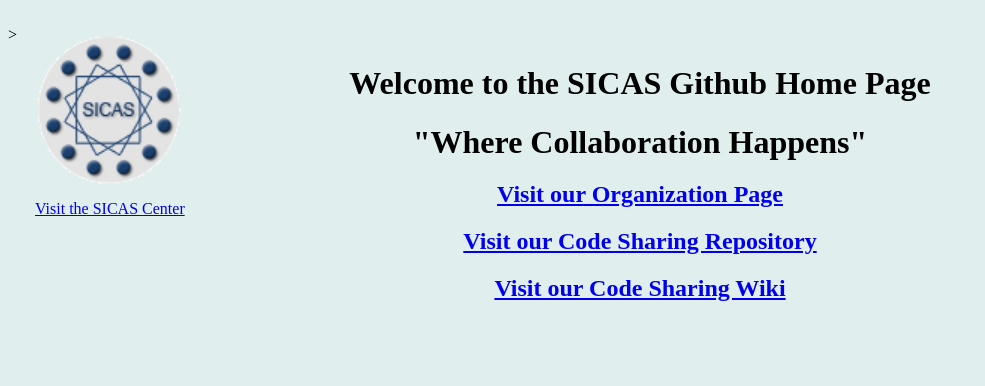
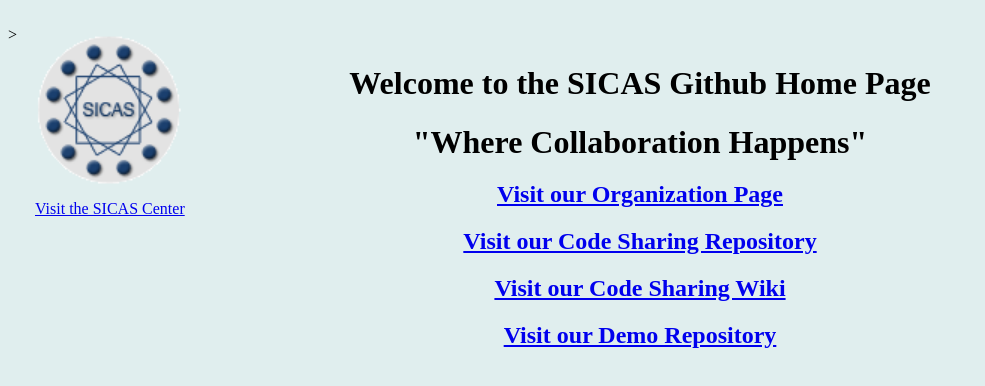
Before and after one commit to SICAS/sicas.github.com, a plain HTML site: page index.html in a window 1280 px wide. Shown: the whole page, without its empty margins (0-985 px from the left). Drawn offline with Linux system fonts and the light colour scheme.

Commit message:
Added Demo

```diff
--- a/index.html
+++ b/index.html
@@ -10,6 +10,7 @@
 <h2 align="center"><a href="https://github.com/organizations/SICAS">Visit our Organization Page</a></h2>
 <h2 align="center"><a href="https://github.com/SICAS/CodeShare">Visit our Code Sharing Repository</a></h2>
 <h2 align="center"><a href="https://github.com/SICAS/CodeShare/wiki/Welcome">Visit our Code Sharing Wiki</a></h2>
+<h2 align="center"><a href="https://github.com/SICAS/Demo">Visit our Demo Repository</a></h2>
 <IMG STYLE="position:absolute; TOP:35px; LEFT:35px; WIDTH:150px; HEIGHT:150px" SRC="sicas.gif">
 <DIV style="position: absolute; top:200px; left:35px; width:300px; height:25px"><a href="https://sicas.suny.edu">Visit the SICAS Center</a></DIV>
 <br />
```
